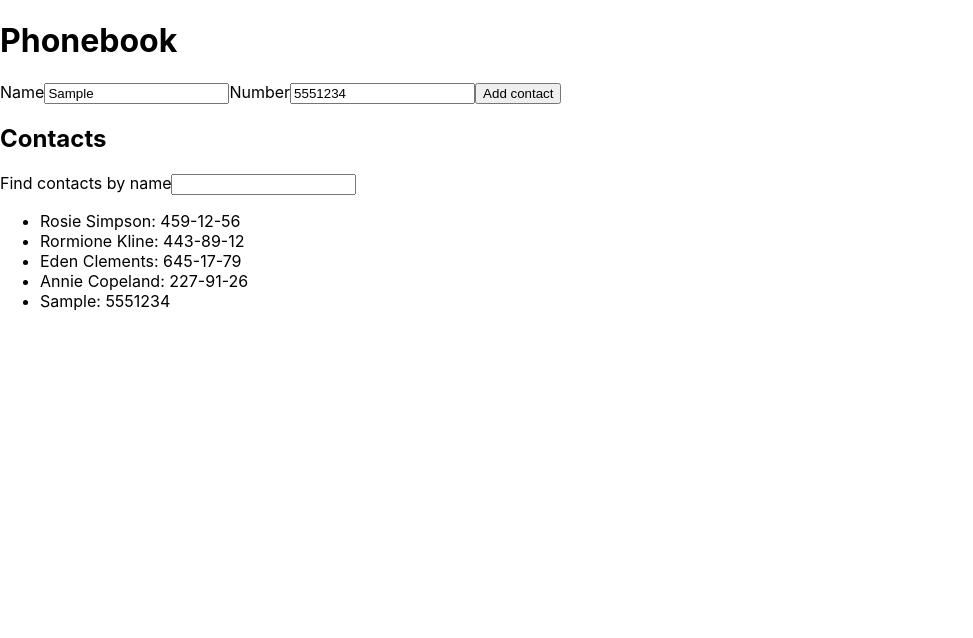
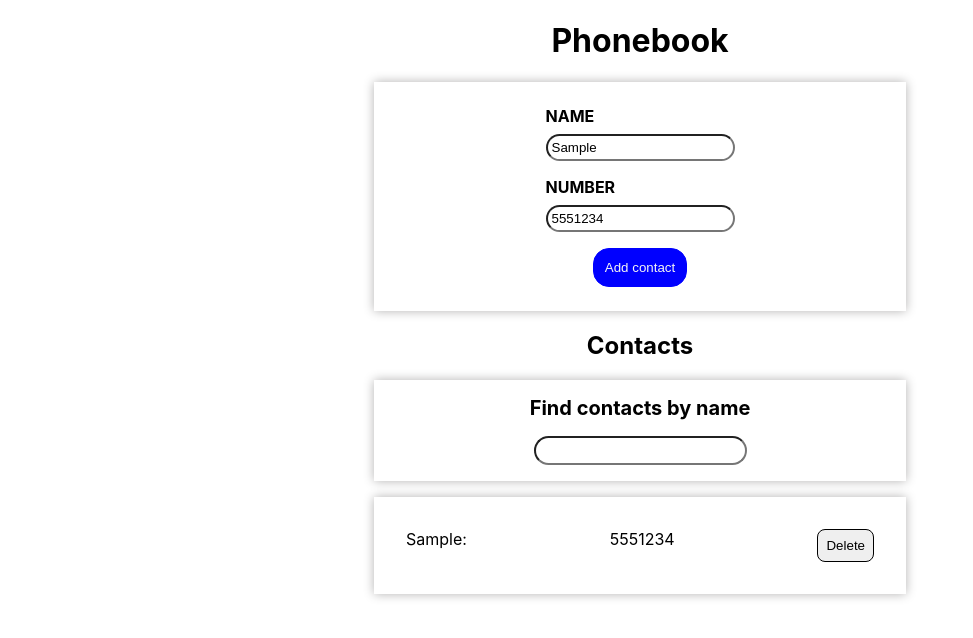
Before and after one commit to AdrianMiarczynski/goit-react-hw-02-phonebook, a React (Create React App) app: page / in a window 1280 px wide. Both pictures are taken after typing "Sample", "5551234" into the empty fields and a click on the button "Add contact". Shown: the top 638 px of the page, without its empty margins (0-973 px from the left). Built offline with nearby package versions, Linux system fonts and the light colour scheme.

Commit message:
added styles

```diff
--- a/src/components/App.jsx
+++ b/src/components/App.jsx
@@ -6,12 +6,7 @@ import FilterContacts from './filter/filter';
 
 export class App extends Component {
   state = {
-    contacts: [
-      { id: 'id-1', name: 'Rosie Simpson', number: '459-12-56' },
-      { id: 'id-2', name: 'Rormione Kline', number: '443-89-12' },
-      { id: 'id-3', name: 'Eden Clements', number: '645-17-79' },
-      { id: 'id-4', name: 'Annie Copeland', number: '227-91-26' },
-    ],
+    contacts: [],
     filter: '',
     name: '',
     number: '',
@@ -25,6 +20,9 @@ export class App extends Component {
     const { name, number } = this.state;
     const id = nanoid();
     console.log(name, id);
+    if (this.filterContacts(name).length !== 0) {
+      return alert(`${name} is already in contacts`);
+    }
     this.addContacts({ name, number, id });
     console.log(this.state);
   };
@@ -45,6 +43,12 @@ export class App extends Component {
     this.filterContacts(ev.target.value);
   };
 
+  deleteContact = id => {
+    this.setState({
+      contacts: this.state.contacts.filter(contact => contact.id !== id),
+    });
+  };
+
   render() {
     return (
       <div>
@@ -61,7 +65,10 @@ export class App extends Component {
             filter={this.state.filter}
             handlerChange={this.filterEvcontacts}
           />
-          <Contacts contacts={this.filterContacts(this.state.filter)} />
+          <Contacts
+            contacts={this.filterContacts(this.state.filter)}
+            deleteContact={this.deleteContact}
+          />
         </div>
       </div>
     );
--- a/src/components/contactsform/contactsform.jsx
+++ b/src/components/contactsform/contactsform.jsx
@@ -1,18 +1,20 @@
 import { Component } from 'react';
 import PropTypes from 'prop-types';
+import css from './contactsform.module.css';
 
 class ContactsForm extends Component {
   render() {
     const { name } = this.props.name;
     const { number } = this.props.number;
     return (
-      <form onSubmit={this.props.handlerSubmit}>
-        <label htmlFor="name">
+      <form onSubmit={this.props.handlerSubmit} className={css.form}>
+        <label htmlFor="name" className={css['form__label']}>
           Name
           <input
             onChange={this.props.handlerChange}
             value={name}
             type="text"
+            className={css['form__input']}
             name="name"
             id="name"
             // pattern="^[a-zA-Zа-яА-Я]+(([' -][a-zA-Zа-яА-Я ])?[a-zA-Zа-яА-Я]*)*$"
@@ -20,7 +22,7 @@ class ContactsForm extends Component {
             required
           />
         </label>
-        <label htmlFor="number">
+        <label htmlFor="number" className={css['form__label']}>
           Number
           <input
             type="tel"
@@ -30,10 +32,13 @@ class ContactsForm extends Component {
             required
             id="number"
             value={number}
+            className={css['form__input']}
             onChange={this.props.handlerChange}
           />
         </label>
-        <button type="submit">Add contact</button>
+        <button type="submit" className={css['form__btn']}>
+          Add contact
+        </button>
       </form>
     );
   }
--- a/src/components/contactsform/contactsform.module.css
+++ b/src/components/contactsform/contactsform.module.css
@@ -0,0 +1,49 @@
+.form {
+  max-width: 500px;
+  display: flex;
+  margin: 0 auto;
+  flex-direction: column;
+  justify-content: center;
+  align-items: center;
+  box-shadow: 0 0 10px 0 #b3b2b2;
+  padding: 1rem;
+  transition: 1s;
+}
+.form:hover {
+  border: 1px solid #ffffff44;
+  box-shadow: 0 7px 50px 10px #000000aa;
+  filter: brightness(1.3);
+  transition: 1s;
+}
+.form:hover::before {
+  filter: brightness(0.5);
+  top: -100%;
+  left: 200%;
+}
+.form__label {
+  margin: 0 auto;
+  padding: 0.5rem;
+  display: flex;
+  flex-direction: column;
+  gap: 0.5rem;
+  text-transform: uppercase;
+  font-weight: bold;
+}
+.form__btn {
+  margin: 0.5rem auto;
+  padding: 0.7rem;
+  transition: 1s;
+  border-radius: 1rem;
+  color: whitesmoke;
+  background-color: blue;
+  border: 1px solid blue;
+}
+.form__btn:hover {
+  background-color: transparent;
+  color: blue;
+  transition: 1s;
+}
+.form__input {
+  border-radius: 1rem;
+  padding: 0.25rem;
+}
--- a/src/components/contactslist/contactslist.jsx
+++ b/src/components/contactslist/contactslist.jsx
@@ -1,13 +1,20 @@
 import { Component } from 'react';
 import PropTypes from 'prop-types';
-
+import css from './contactslist.module.css';
 class Contacts extends Component {
   render() {
     return (
-      <ul>
+      <ul className={css.list}>
         {this.props.contacts.map(({ name, id, number }) => (
-          <li key={id}>
+          <li key={id} className={css['list__items']}>
             {name}: <span>{number}</span>
+            <button
+              type="submit"
+              className={css['list__items-btn']}
+              onClick={() => this.props.deleteContact(id)}
+            >
+              Delete
+            </button>
           </li>
         ))}
       </ul>
@@ -19,4 +26,5 @@ export default Contacts;
 
 Contacts.protoTypes = {
   contacts: PropTypes.array.isRequired,
+  deleteContact: PropTypes.func.isRequired,
 };
--- a/src/components/contactslist/contactslist.module.css
+++ b/src/components/contactslist/contactslist.module.css
@@ -0,0 +1,39 @@
+.list {
+  box-shadow: 0 0 10px 0 #b3b2b2;
+  list-style: none;
+  display: flex;
+  flex-direction: column;
+  margin: 0 auto;
+  max-width: 500px;
+  transition: 1s;
+  padding: 1rem;
+}
+.list:hover {
+  border: 1px solid #ffffff44;
+  box-shadow: 0 7px 50px 10px #000000aa;
+  filter: brightness(1.3);
+  transition: 1s;
+}
+.list:hover::before {
+  filter: brightness(0.5);
+  top: -100%;
+  left: 200%;
+}
+.list__items {
+  padding: 1rem;
+  display: flex;
+  justify-content: space-between;
+  gap: 1rem;
+}
+.list__items-btn {
+  padding: 0.5rem;
+  transition: 1s;
+  border: 1px solid black;
+  border-radius: 0.5rem;
+}
+.list__items-btn:hover {
+  color: white;
+  border: 1px solid rgb(252, 70, 70);
+  transition: 1s;
+  background-color: rgb(252, 70, 70);
+}
--- a/src/components/filter/filter.jsx
+++ b/src/components/filter/filter.jsx
@@ -1,15 +1,16 @@
 import { Component } from 'react';
 import PropTypes from 'prop-types';
-
+import css from './filter.module.css';
 class FilterContacts extends Component {
   render() {
     const { filterInputValue } = this.props.filter;
     return (
-      <label htmlFor="filter">
+      <label htmlFor="filter" className={css.filter}>
         Find contacts by name
         <input
           type="text"
           name="filter"
+          className={css['filter__input']}
           id="filter"
           value={filterInputValue}
           onChange={this.props.handlerChange}
--- a/src/components/filter/filter.module.css
+++ b/src/components/filter/filter.module.css
@@ -0,0 +1,35 @@
+.filter {
+  display: flex;
+  flex-direction: column;
+  max-width: 500px;
+  margin: 1rem auto;
+  padding: 1rem;
+  text-align: center;
+  gap: 1rem;
+  font-weight: bold;
+  box-shadow: 0 0 10px 0 #b3b2b2;
+  font-size: 1.25rem;
+}
+.filter:hover {
+  border: 1px solid #ffffff44;
+  box-shadow: 0 7px 50px 10px #000000aa;
+  filter: brightness(1.3);
+  transition: 1s;
+}
+.filter:hover::before {
+  filter: brightness(0.5);
+  top: -100%;
+  left: 200%;
+}
+.filter__input {
+  max-width: 200px;
+  margin: 0 auto;
+  display: flex;
+  justify-content: center;
+  padding: 0.3rem 1rem;
+  border-radius: 1rem;
+}
+.filter__input:is(:hover, :focus, :active) {
+  background-color: rgb(176, 176, 250);
+  transition: 1s;
+}
--- a/src/index.css
+++ b/src/index.css
@@ -13,3 +13,9 @@ code {
   font-family: source-code-pro, Menlo, Monaco, Consolas, 'Courier New',
     monospace;
 }
+h1,
+h2,
+h3 {
+  display: flex;
+  justify-content: center;
+}
```
